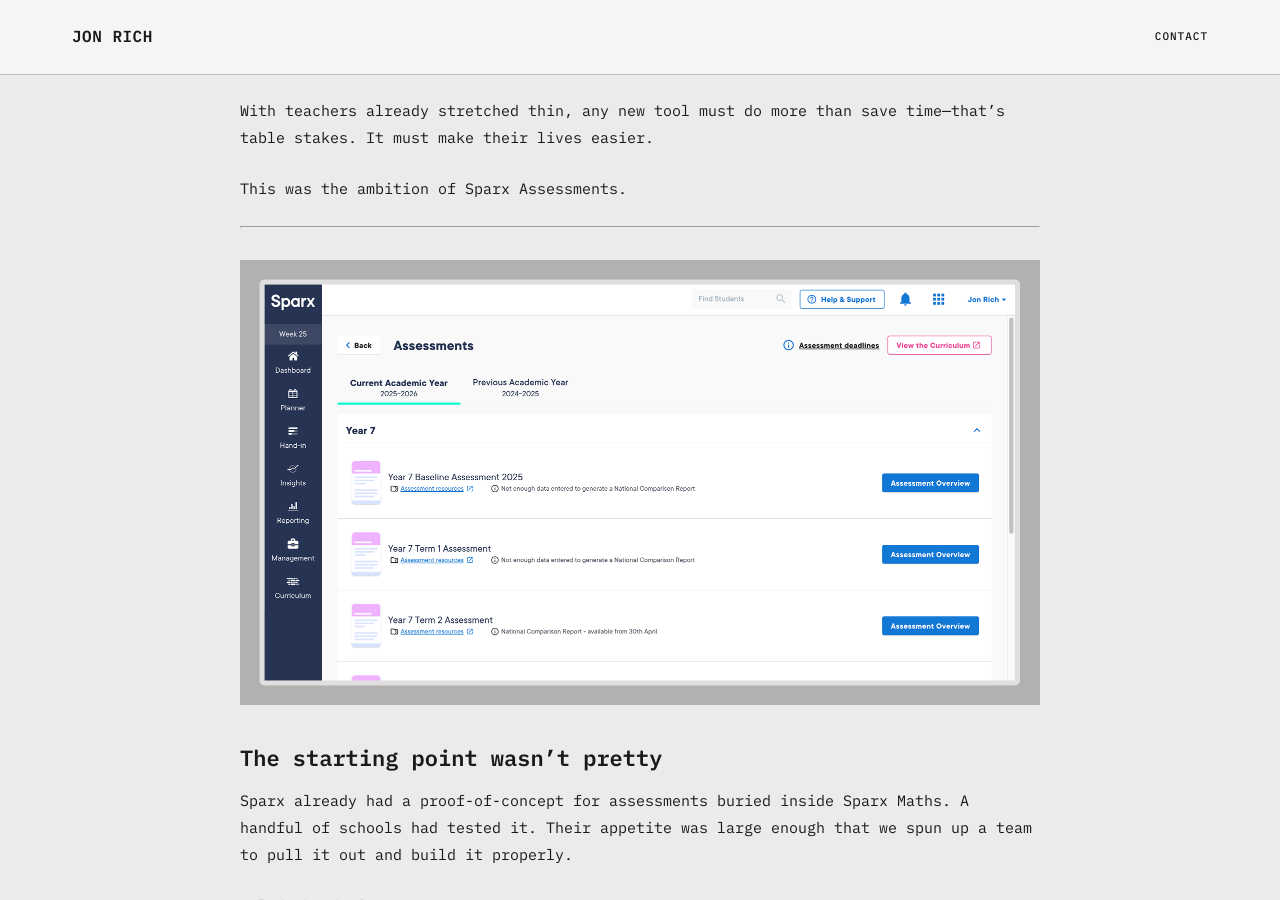
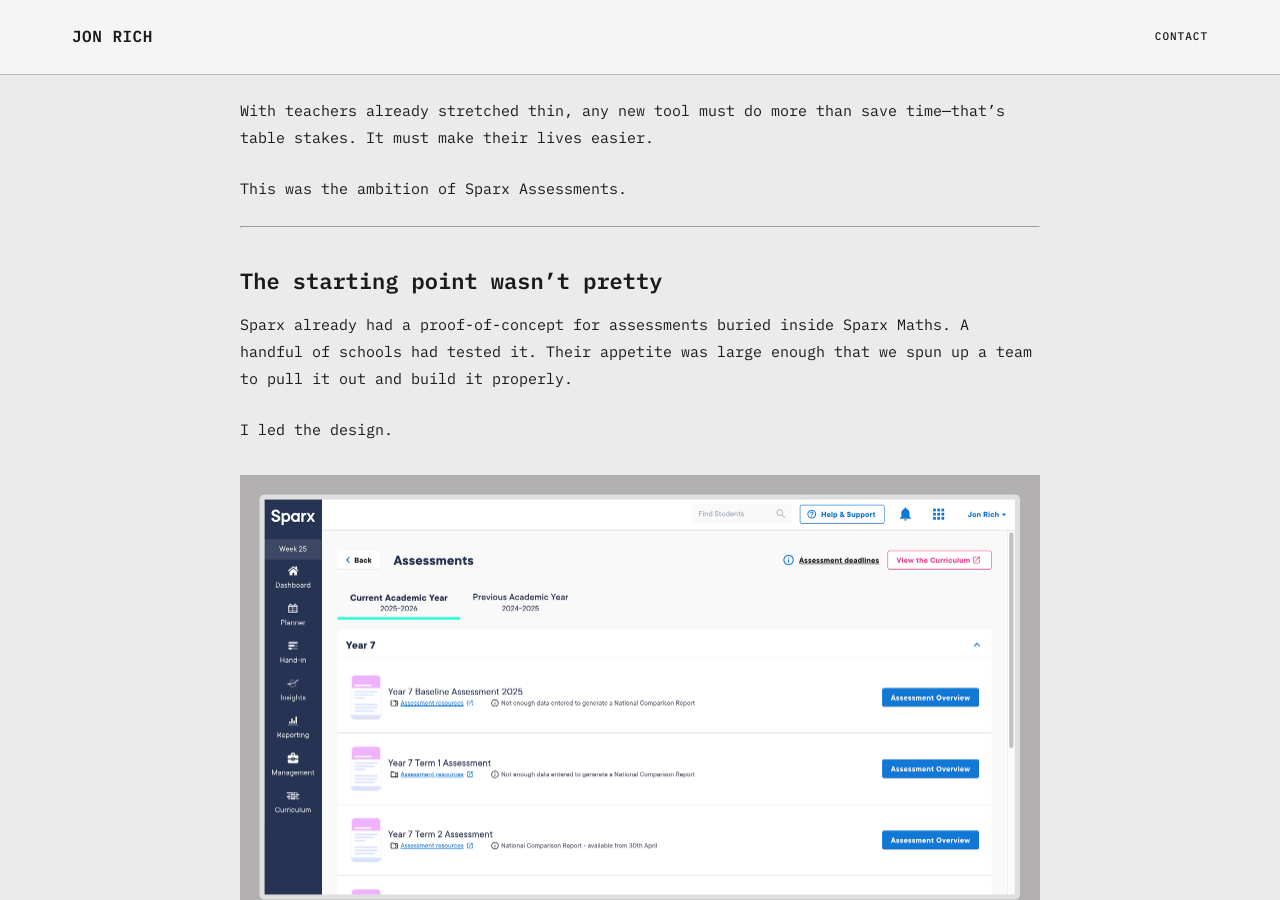
Before and after one commit to JonJRich/portfolio, a Jekyll site: the page built from _work/sparx-assessments.md, in a window 1280 px wide and 900 px high, scrolled down 989 px. Built offline with Jekyll 4.4.1, drawn with Linux system fonts in a browser that asks for light colours.

Commit message:
Move Assessments-6 image to starting point section
🤖 Generated with [Claude Code](https://claude.com/claude-code)

Co-Authored-By: Claude <noreply@anthropic.com>

```diff
--- a/_work/sparx-assessments.md
+++ b/_work/sparx-assessments.md
@@ -26,14 +26,13 @@ This was the ambition of Sparx Assessments.
 
 ---
 
-![Assessments interface](/assets/images/Assessments-6.png)
-
 ## The starting point wasn't pretty
 
 Sparx already had a proof-of-concept for assessments buried inside Sparx Maths. A handful of schools had tested it. Their appetite was large enough that we spun up a team to pull it out and build it properly.
 
 I led the design.
 
+![Assessments interface](/assets/images/Assessments-6.png)
 
 ---
 
```
